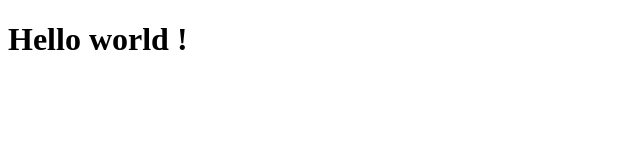
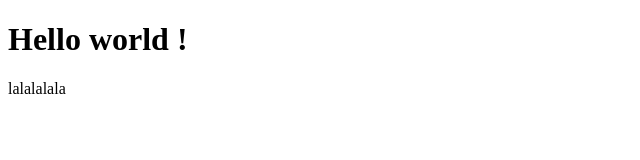
Before and after one commit to laanatri/REPO4, a plain HTML site: page index.html in a window 1280 px wide. Shown: the full height of the page, 0-640 px from the left. Drawn offline with Linux system fonts and the light colour scheme.

Commit message:
commit 2

```diff
--- a/index.html
+++ b/index.html
@@ -8,6 +8,7 @@
 <body>
 
     <h1>Hello world !</h1>
+    <p>lalalalala</p>
 
 </body>
 </html>
```
